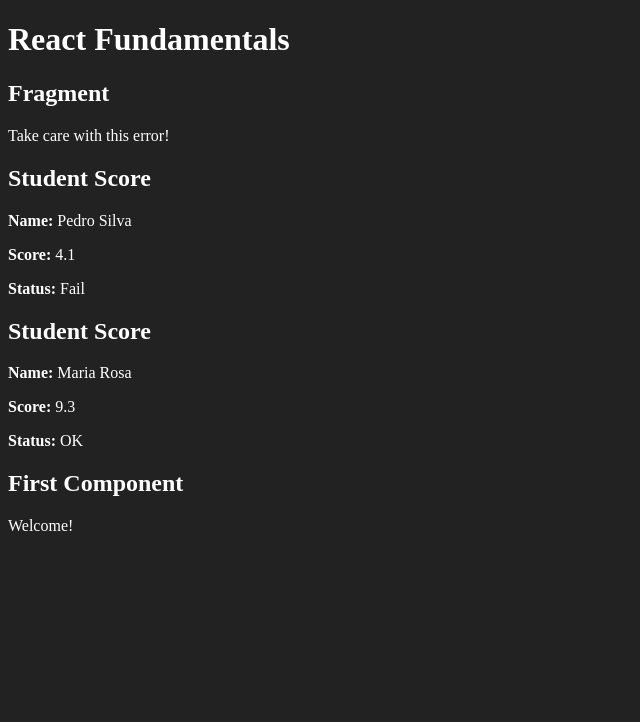
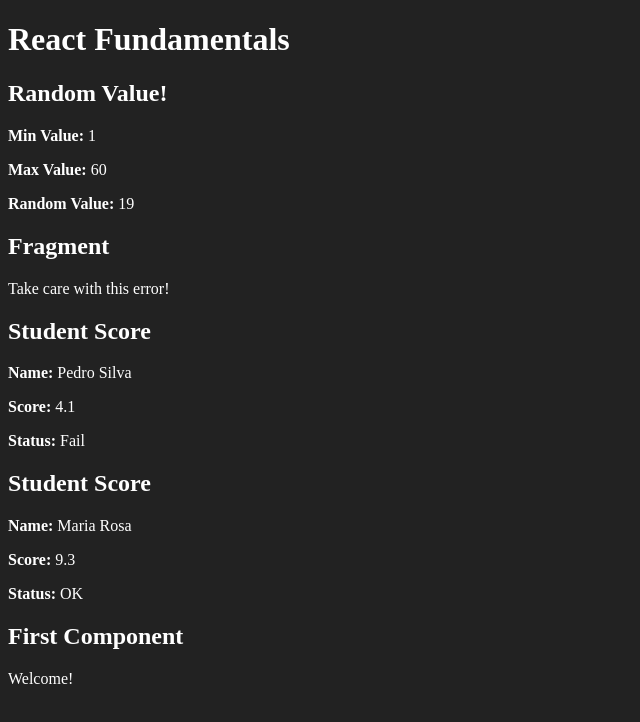
Before and after one commit to MagnunAVF/react-redux-skills, a React (Create React App) app in the folder react-fundamentals/: page / in a window 1280 px wide. Shown: the top 722 px of the page, without its empty margins (0-640 px from the left). Built offline with nearby package versions, Linux system fonts and the light colour scheme.

Commit message:
react-fundamentals: Create component to generate a random number

```diff
--- a/react-fundamentals/src/App.jsx
+++ b/react-fundamentals/src/App.jsx
@@ -1,12 +1,14 @@
 import React from "react";
 
+import Random from "./components/basics/Random";
+import Fragment from "./components/basics/Fragment";
+import WithProps from "./components/basics/WithProps";
 import First from "./components/basics/First";
-import WithProps from "./components/basics/WithProps";
-import Fragment from "./components/basics/Fragment";
 
 export default (_) => (
   <div id="app">
     <h1>React Fundamentals</h1>
+    <Random min={1} max={60} />
     <Fragment />
     <WithProps title="Student Score" student="Pedro Silva" score={4.1} />
     <WithProps title="Student Score" student="Maria Rosa" score={9.3} />
--- /dev/null
+++ b/react-fundamentals/src/components/basics/Random.jsx
@@ -0,0 +1,20 @@
+import React from "react";
+
+export default (props) => {
+  const { min, max } = props;
+  const value = parseInt(Math.random() * (max - min)) + min;
+  return (
+    <div>
+      <h2>Random Value!</h2>
+      <p>
+        <strong>Min Value: </strong> {min}
+      </p>
+      <p>
+        <strong>Max Value: </strong> {max}
+      </p>
+      <p>
+        <strong>Random Value: </strong> {value}
+      </p>
+    </div>
+  );
+};
```
